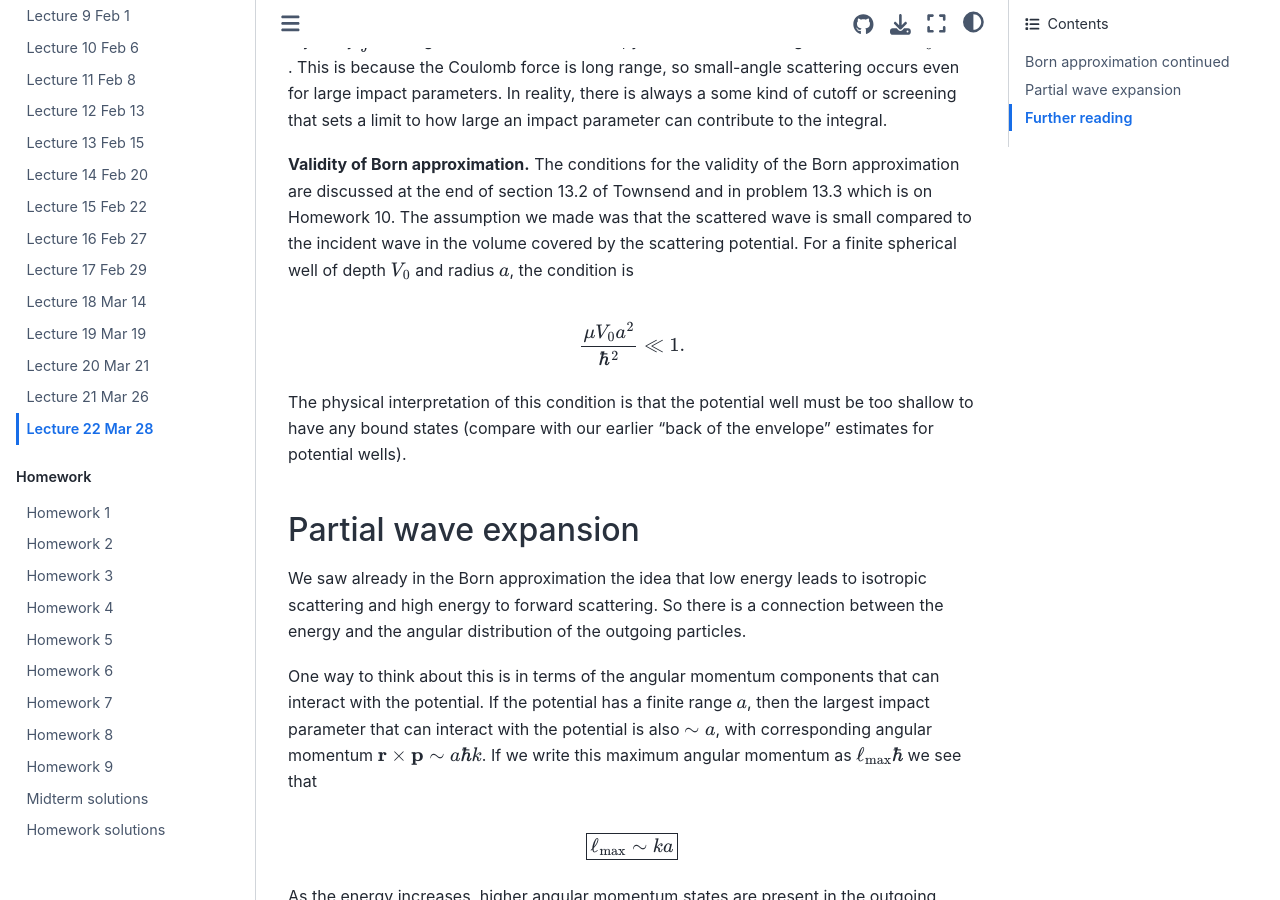
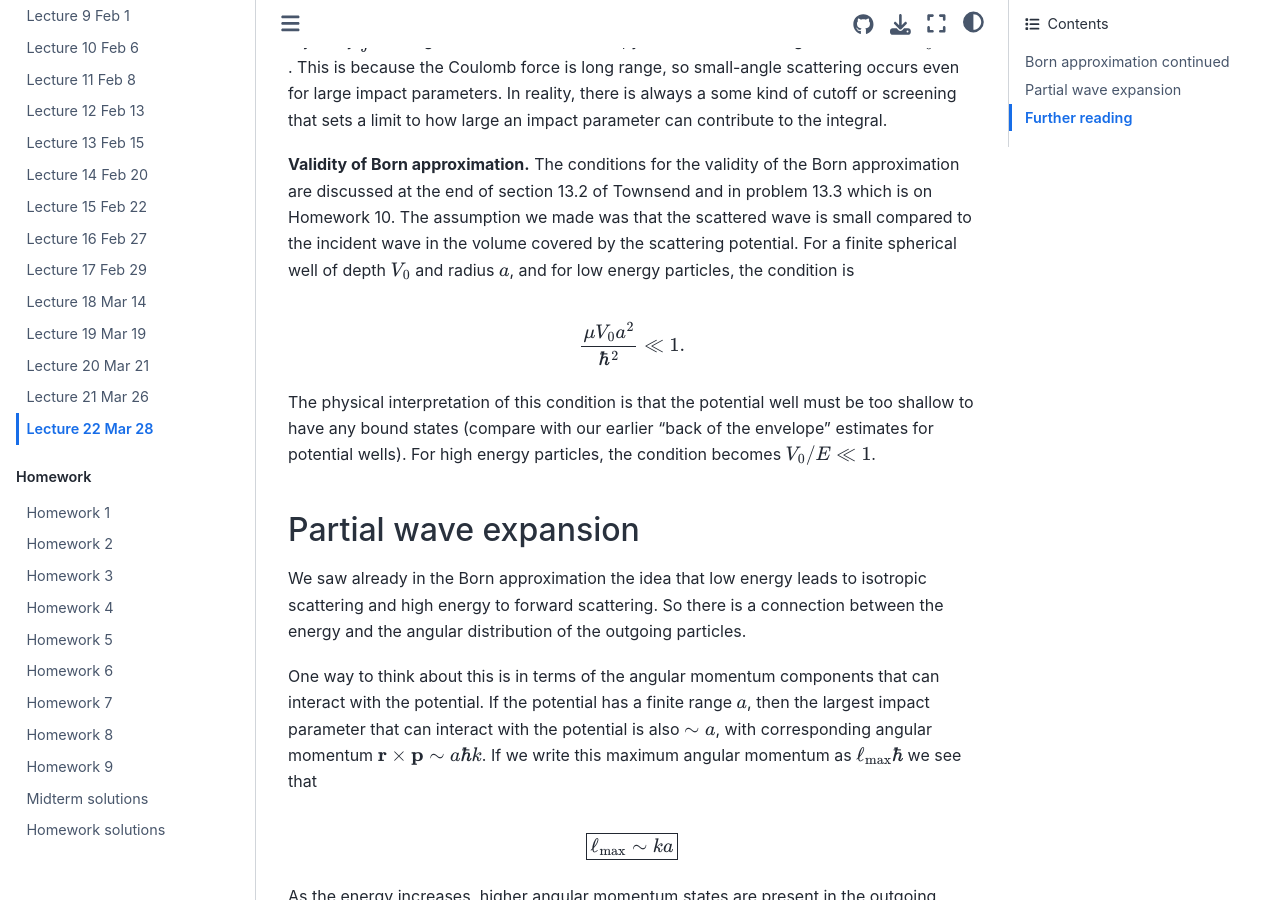
Before and after one commit to andrewcumming/phys457, a Jupyter Book: the page built from lecture22.md, in a window 1280 px wide and 900 px high, scrolled down 1715 px. Built offline with Jupyter Book 1.0.4 settings and Sphinx 7.4.7 and the Sphinx Book theme 1.1.4, drawn with Linux system fonts in a browser that asks for light colours; pages that are not in the unit, such as notebooks, are missing from menus.

Commit message:
Update lec 22 and add hw10

```diff
--- a/_toc.yml
+++ b/_toc.yml
@@ -45,5 +45,6 @@ parts:
         - file: hw7
         - file: hw8
         - file: hw9
+        - file: hw10
         - file: mt_sols
         - file: homework_solutions
--- a/lecture22.md
+++ b/lecture22.md
@@ -47,11 +47,11 @@ where $E=(\hbar k)^2/2\mu$ is the particle energy. Note that $\hbar$ doesn't app
 
 If you try $\int d\Omega$ to get the total cross-section, you'll find that it diverges in the limit $m_0\rightarrow 0$. This is because the Coulomb force is long range, so small-angle scattering occurs even for large impact parameters. In reality, there is always a some kind of cutoff or screening that sets a limit to how large an impact parameter can contribute to the integral.
 
-**Validity of Born approximation.** The conditions for the validity of the Born approximation are discussed at the end of section 13.2 of Townsend and in problem 13.3 which is on Homework 10. The assumption we made was that the scattered wave is small compared to the incident wave in the volume covered by the scattering potential. For a finite spherical well of depth $V_0$ and radius $a$, the condition is
+**Validity of Born approximation.** The conditions for the validity of the Born approximation are discussed at the end of section 13.2 of Townsend and in problem 13.3 which is on Homework 10. The assumption we made was that the scattered wave is small compared to the incident wave in the volume covered by the scattering potential. For a finite spherical well of depth $V_0$ and radius $a$, and for low energy particles, the condition is
 
 $${\mu V_0 a^2\over \hbar^2} \ll 1.$$
 
-The physical interpretation of this condition is that the potential well must be too shallow to have any bound states (compare with our earlier "back of the envelope" estimates for potential wells).
+The physical interpretation of this condition is that the potential well must be too shallow to have any bound states (compare with our earlier "back of the envelope" estimates for potential wells). For high energy particles, the condition becomes $V_0/E\ll 1$.
 
 ## Partial wave expansion
 
```
